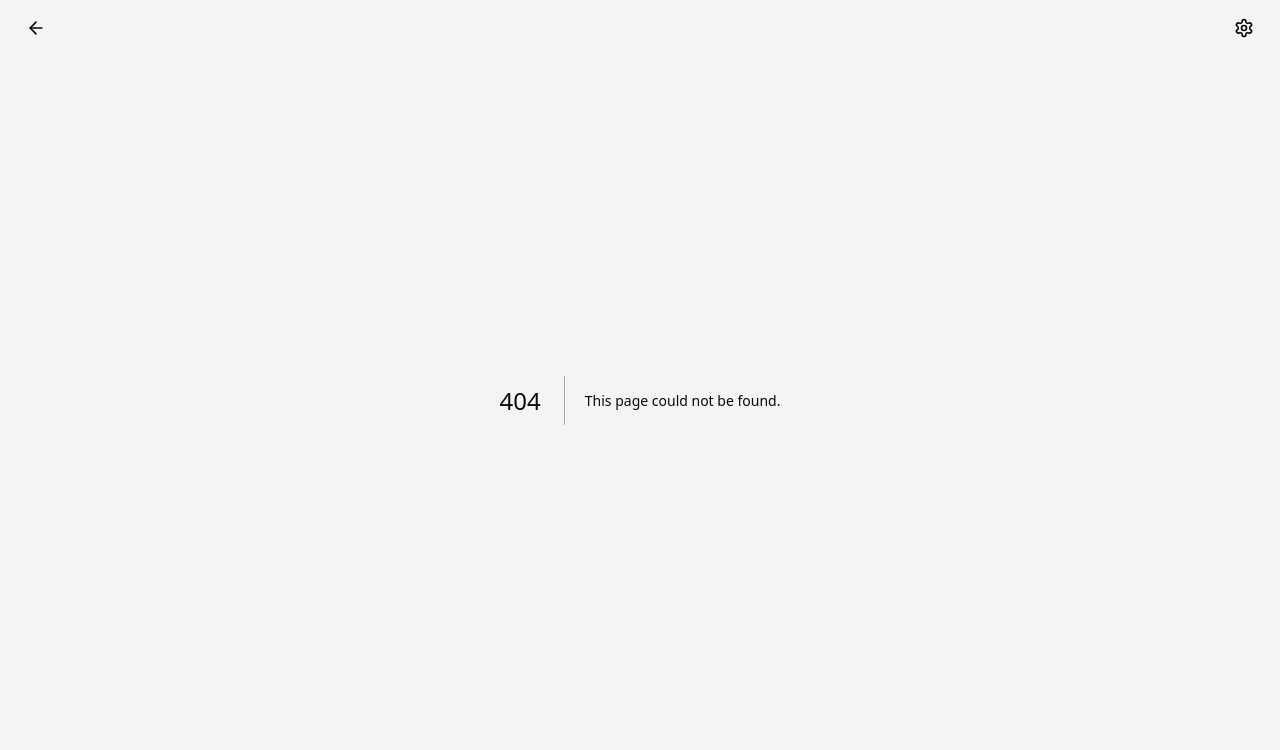
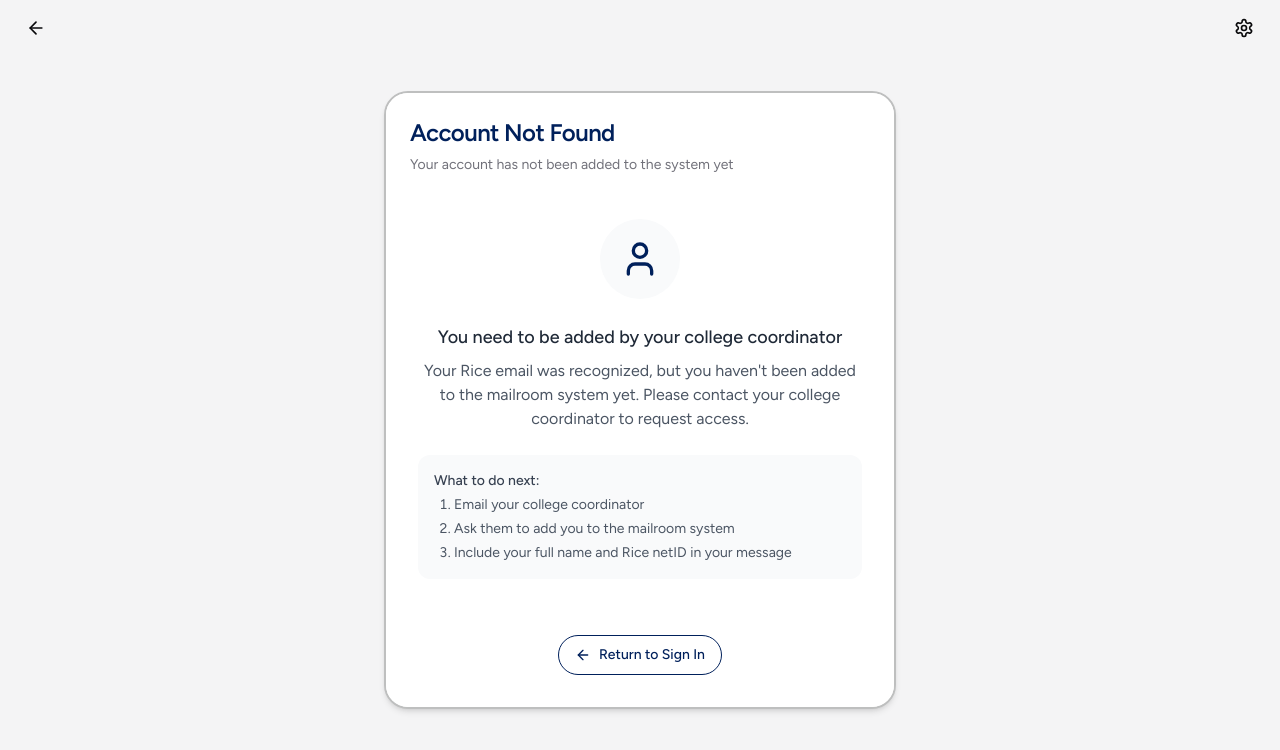
Before and after one commit to rice-apps/mailroom, a Next.js app: page /lockout in a window 1280 px wide. Before the commit this address had no page. Shown: the top 750 px of the page. Built offline with nearby package versions, Linux system fonts and the light colour scheme.

Commit message:
Add lockout system for users that don't have a college yet

```diff
--- /dev/null
+++ b/app/lockout/page.tsx
@@ -0,0 +1,67 @@
+import Link from "next/link";
+import { ArrowLeft, User } from "lucide-react";
+import { Button } from "@/components/ui/button";
+import {
+  Card,
+  CardContent,
+  CardDescription,
+  CardHeader,
+  CardTitle,
+} from "@/components/ui/card";
+
+export default function LockoutPage() {
+  return (
+    <div className="min-h-screen bg-accent p-8 flex items-center justify-center">
+      <Card className="w-full max-w-lg rounded-3xl border-[2px] border-[#BEBFBF] shadow-md overflow-hidden">
+        <CardHeader className="bg-white pb-3">
+          <CardTitle className="text-2xl font-semibold text-[#00205B]">
+            Account Not Found
+          </CardTitle>
+          <CardDescription className="text-muted-foreground">
+            Your account has not been added to the system yet
+          </CardDescription>
+        </CardHeader>
+        <CardContent className="p-8 bg-white">
+          <div className="flex flex-col items-center justify-center mb-8">
+            <div className="w-20 h-20 bg-gray-50 rounded-full flex items-center justify-center mb-6">
+              <User className="h-10 w-10 text-[#00205B]" />
+            </div>
+
+            <h3 className="text-lg font-medium text-gray-800 mb-2 text-center">
+              You need to be added by your college coordinator
+            </h3>
+
+            <p className="text-gray-600 mb-6 text-center">
+              Your Rice email was recognized, but you haven't been added to the
+              mailroom system yet. Please contact your college coordinator to
+              request access.
+            </p>
+
+            <div className="bg-gray-50 p-4 rounded-xl w-full mb-6">
+              <h4 className="text-sm font-medium text-gray-700 mb-1">
+                What to do next:
+              </h4>
+              <ol className="text-sm text-gray-600 list-decimal pl-5 space-y-1">
+                <li>Email your college coordinator</li>
+                <li>Ask them to add you to the mailroom system</li>
+                <li>Include your full name and Rice netID in your message</li>
+              </ol>
+            </div>
+          </div>
+
+          <div className="flex justify-center">
+            <Link href="/sign-in">
+              <Button
+                variant="outline"
+                className="rounded-full border border-[#00205B] text-[#00205B] hover:bg-[#00205B] hover:text-white"
+              >
+                <ArrowLeft className="mr-2 h-4 w-4" />
+                Return to Sign In
+              </Button>
+            </Link>
+          </div>
+        </CardContent>
+      </Card>
+    </div>
+  );
+}
--- a/app/page.tsx
+++ b/app/page.tsx
@@ -2,6 +2,7 @@
 import { isAnAdmin } from "@/api/admin";
 import { createClient } from "@/utils/supabase/server";
 import { redirect } from "next/navigation";
+import { fetchUser } from "@/api/packages";
 
 export default async function Index() {
   const supabase = createClient();
@@ -11,6 +12,11 @@ export default async function Index() {
   if (isAdmin) {
     redirect("/home");
   } else {
-    redirect("/packages");
+    const college = (await fetchUser(user.data.user?.email ?? "")).college;
+    if (college) {
+      redirect("/packages");
+    } else {
+      redirect("/lockout");
+    }
   }
 }
```
